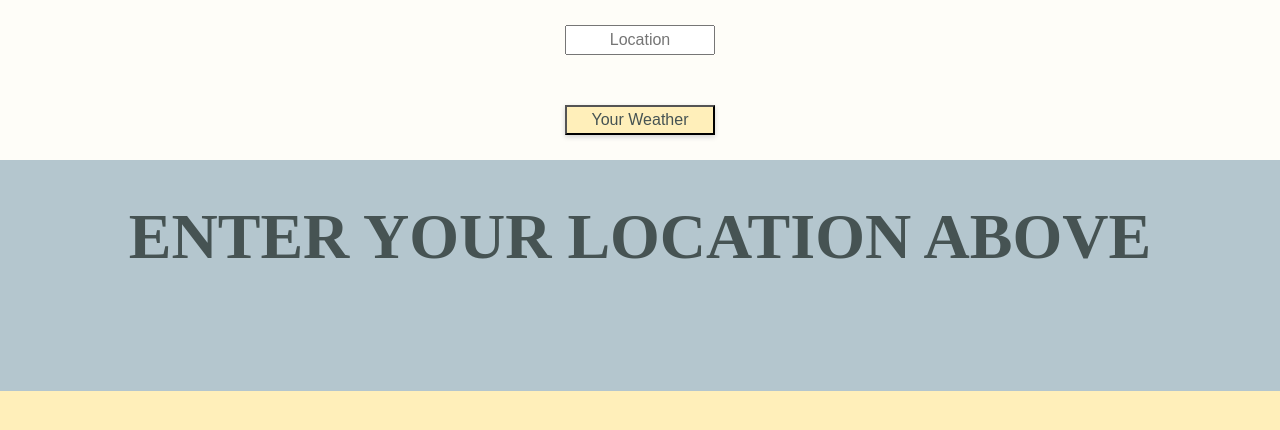
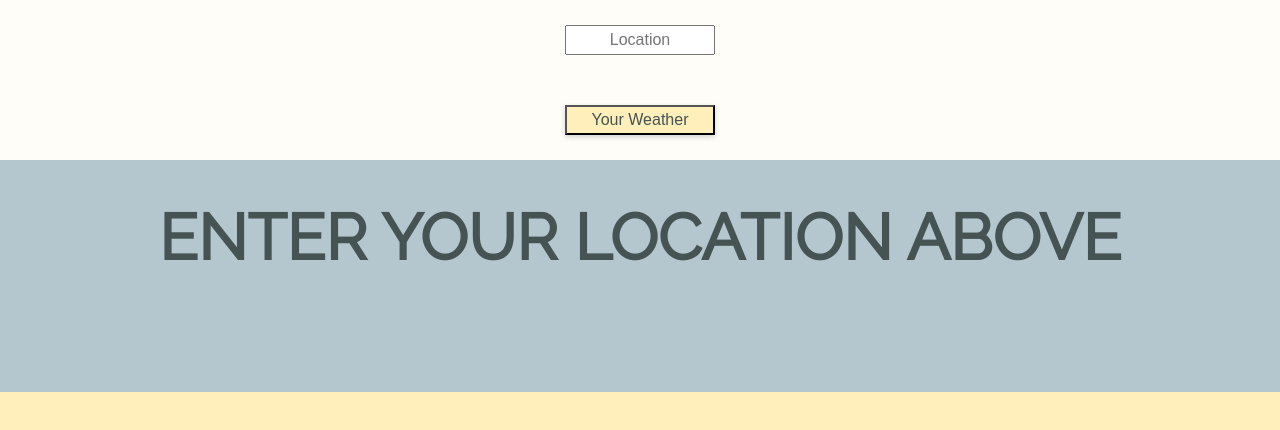
Before and after one commit to jamie29w/weather-api-app, a React (Create React App) app in the folder client/: page / in a window 1280 px wide. Shown: the top 430 px of the page. Built offline with nearby package versions, Linux system fonts and the light colour scheme.

Commit message:
deleted commented code, updated font to Raleway, changed header height to minHeight

```diff
--- a/client/public/index.html
+++ b/client/public/index.html
@@ -8,6 +8,7 @@
       manifest.json provides metadata used when your web app is added to the
       homescreen on Android. See https://developers.google.com/web/fundamentals/engage-and-retain/web-app-manifest/
     -->
+    <link href="https://fonts.googleapis.com/css?family=Raleway|Roboto+Slab" rel="stylesheet">
     <link rel="manifest" href="%PUBLIC_URL%/manifest.json">
     <link rel="shortcut icon" href="%PUBLIC_URL%/favicon.ico">
     <!--
--- a/client/src/main/App.js
+++ b/client/src/main/App.js
@@ -2,7 +2,7 @@
 import HeaderComponent from './header/Component'
 import axios from 'axios'
 import BodyComponent from "./body/Component"
-// const locHost =  | 'http://localhost:5080'
+
 
 
 class App extends Component {
@@ -65,12 +65,10 @@
     }
 
     getCoords(loc) {
-        // return axios.get(`${locHost}/api/coords/${loc}`)
         return axios.get(`/api/coords/${loc}`)
     }
 
     getWeatherInfo(lat, lng) {
-        // return axios.get(`${locHost}/api/weather/${lat},${lng}`)
         return axios.get(`/api/weather/${lat},${lng}`)
     }
 
--- a/client/src/main/body/Component.js
+++ b/client/src/main/body/Component.js
@@ -14,7 +14,7 @@
             backgroundColor: "#B4C6CE",
             display: "flex",
             flexDirection: "column",
-            fontFamily: "platelet",
+            fontFamily: "'Raleway', sans-serif",
             fontSize: "2em",
             marginLeft: "auto",
             marginRight: "auto",
--- a/client/src/main/header/Component.js
+++ b/client/src/main/header/Component.js
@@ -8,7 +8,7 @@
             backgroundColor: "#FEFDF8",
             display: "flex",
             flexDirection: "column",
-            height: "20vh",
+            minHeight: "20vh",
             justifyContent: "space-around",
             width: "100%",
         },
```
